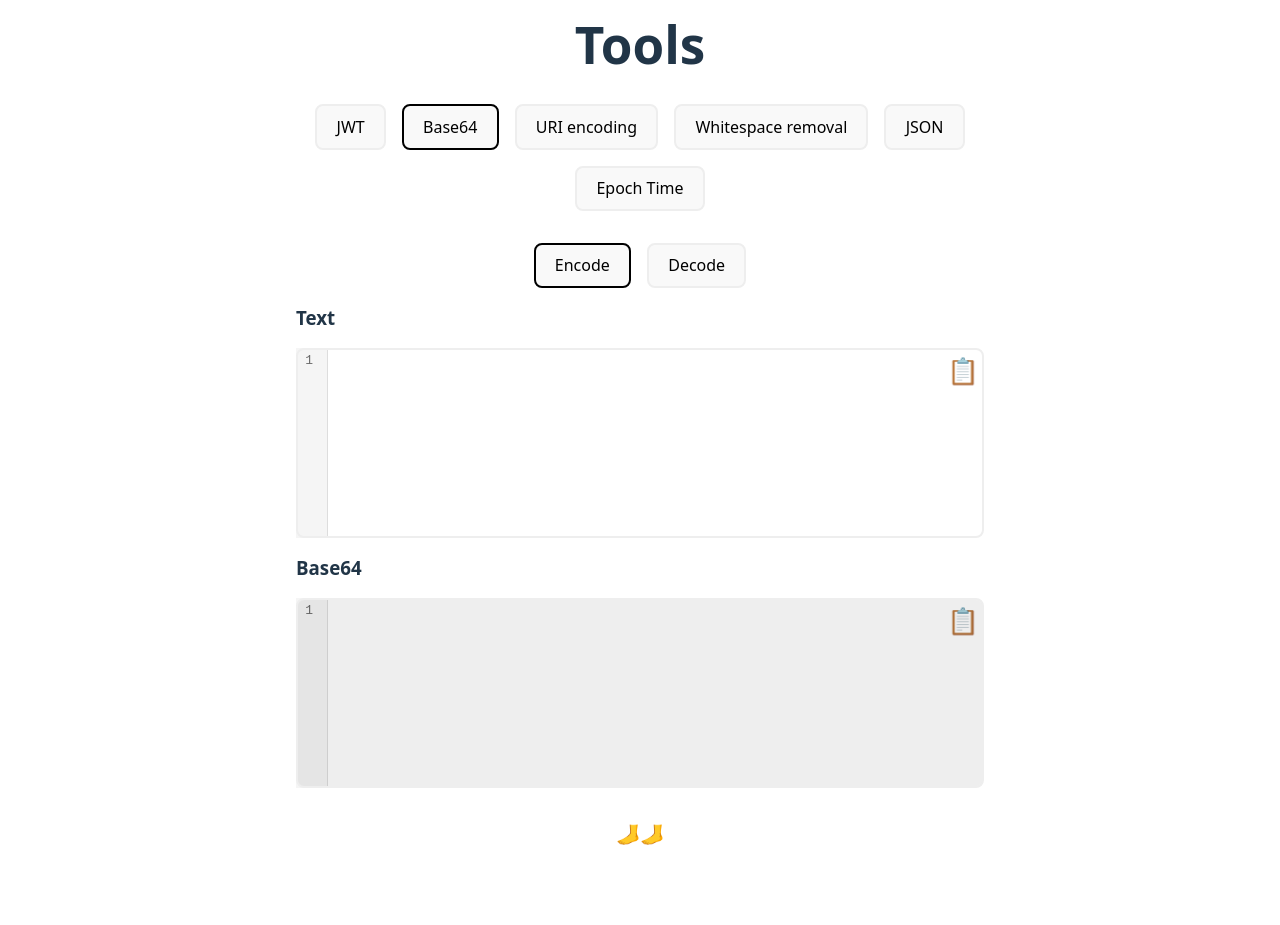
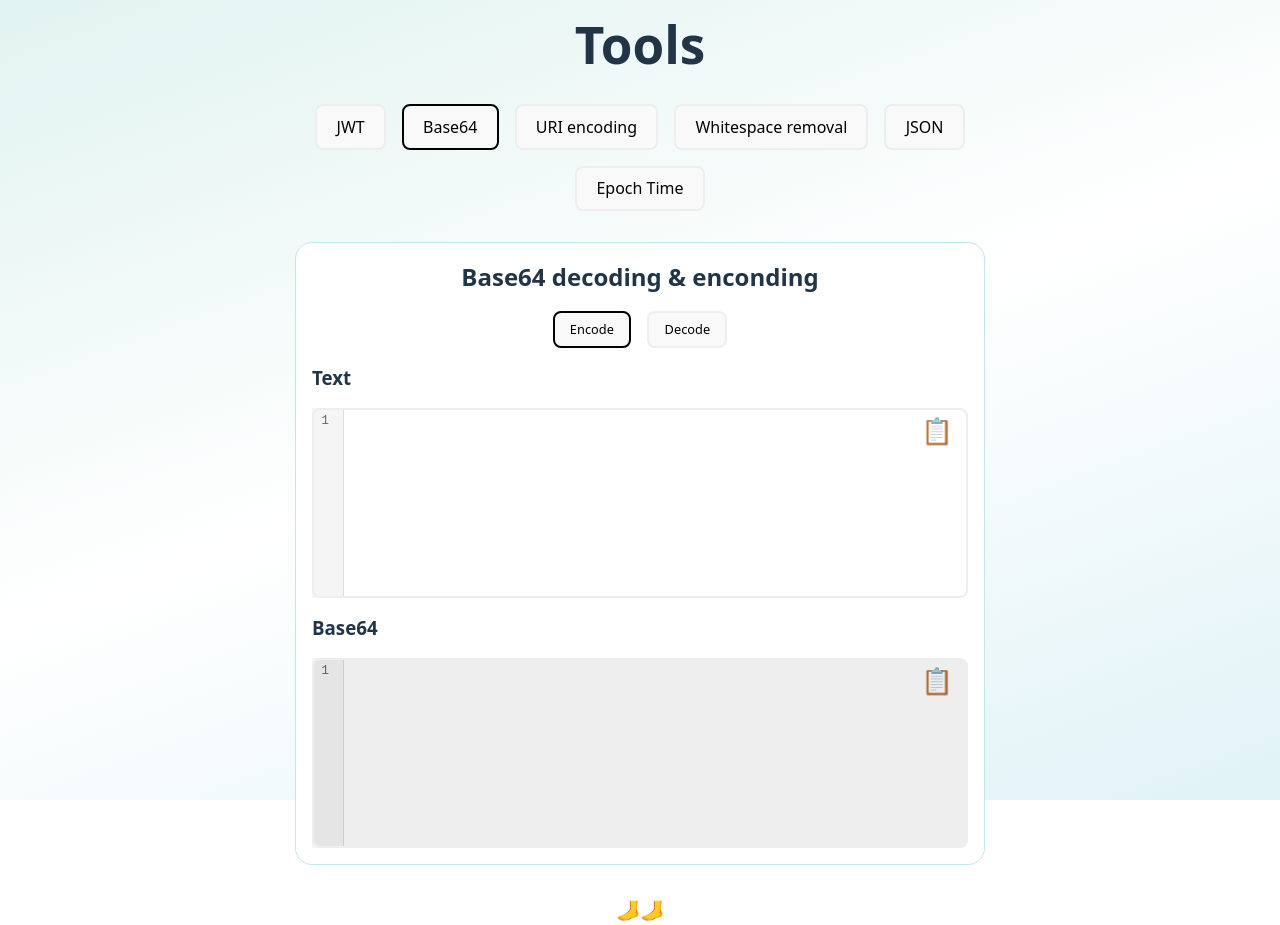
Before and after one commit to missivaeak/mie-tools, a React (Vite) app: page / in a window 1280 px wide. Both pictures are taken after a click on the button "Base64". Before the commit the page ends 849 px from the top, so only its background shows below. Built offline with nearby package versions, Linux system fonts and the light colour scheme.

Commit message:
Improve styling

```diff
--- a/src/App.tsx
+++ b/src/App.tsx
@@ -47,6 +47,7 @@ function App() {
       <nav>
         <Toolbar tools={tools} selected={toolKey} onSelection={onSelection} />
       </nav>
+      {/* <hr className="nav-article-bar" /> */}
       <article>
         {tool?.component}
       </article>
--- a/src/app.css
+++ b/src/app.css
@@ -7,6 +7,11 @@
 #root {
   max-width: 1440px;
   margin: 0 auto;
+}
+
+body {
+  background: #833AB4;
+  background: linear-gradient(340deg, oklch(0.95 0.02 213) 0%, oklch(1 0 0) 50%, oklch(0.95 0.02 184) 100%);
 }
 
 main {
@@ -40,6 +45,11 @@ article {
   flex-flow: row wrap;
   gap: 1rem;
   width: 100%;
+
+  background: #ffff;
+  border-radius: 1rem;
+  padding: 1rem;
+  outline: solid 1px oklch(0.9 0.04 213);
 }
 
 section {
@@ -56,3 +66,7 @@ footer {
   margin-top: auto;
   justify-content: center;
 }
+
+.nav-article-bar {
+  width: 100%;
+}
--- a/src/components/input-textarea.css
+++ b/src/components/input-textarea.css
@@ -45,7 +45,7 @@
     font-size: 1.6em;
     position: absolute;
     top: 10px;
-    right: 5px;
+    right: 15px;
     display: flex;
     justify-content: center;
     align-items: center;
--- a/src/components/input-toggle.css
+++ b/src/components/input-toggle.css
@@ -15,6 +15,10 @@
   cursor: pointer;
   transition: border 0.25s;
 
+  &.smaller {
+    font-size: 0.8em;
+  }
+
   &:hover {
     border: solid 2px cornflowerblue;
   }
--- a/src/index.css
+++ b/src/index.css
@@ -49,6 +49,10 @@ button {
   background-color: #f9f9f9;
   cursor: pointer;
   transition: border 0.25s;
+
+  &.smaller {
+    font-size: 0.8em;
+  }
 }
 button:hover {
   border: solid 2px cornflowerblue;
--- a/src/tools/Base64Tool.tsx
+++ b/src/tools/Base64Tool.tsx
@@ -27,7 +27,7 @@ export default function Base64Tool() {
   const [encoding, setEncoding] = useState(storedState.encoding);
   const [mode, setMode] = useState(storedState.mode);
 
-  const updateState = function (update: Partial<Base64State>) {
+  const updateState = function(update: Partial<Base64State>) {
     const keyCallbackMap = {
       readable: setReadable,
       base64: setBase64,
@@ -45,7 +45,7 @@ export default function Base64Tool() {
     localStorage.setItem('base64State', JSON.stringify(storedState));
   }
 
-  const readableToBase64 = function (readable: string) {
+  const readableToBase64 = function(readable: string) {
     const encoder = new TextEncoder();
     const bytes = encoder.encode(readable);
     const text = bytes.reduce((acc, byte) => {
@@ -57,7 +57,7 @@ export default function Base64Tool() {
     return base64;
   }
 
-  const base64ToReadable = function (base64: string) {
+  const base64ToReadable = function(base64: string) {
     const text = atob(base64);
     const length = text.length;
     const bytes = new Uint8Array(length);
@@ -70,12 +70,12 @@ export default function Base64Tool() {
     return readable;
   }
 
-  const updateReadable = function (readable: string) {
+  const updateReadable = function(readable: string) {
     const base64 = readableToBase64(readable);
     updateState({ readable, base64 });
   }
 
-  const updateBase64 = function (base64: string) {
+  const updateBase64 = function(base64: string) {
     const readable = base64ToReadable(base64);
     updateState({ base64, readable });
   }
@@ -92,14 +92,17 @@ export default function Base64Tool() {
   //   }
   // }
 
-  const updateMode = function (mode: Base64Mode) {
+  const updateMode = function(mode: Base64Mode) {
     updateState({ mode });
   }
 
   return <>
     <section>
-      <button className={mode === 'encode' ? 'active' : ''} onClick={() => updateMode('encode')} >Encode</button>
-      <button className={mode === 'decode' ? 'active' : ''} onClick={() => updateMode('decode')} >Decode</button>
+      <h2>Base64 decoding & enconding</h2>
+    </section>
+    <section>
+      <button className={`smaller ${mode === 'encode' ? 'active' : ''}`} onClick={() => updateMode('encode')} >Encode</button>
+      <button className={`smaller ${mode === 'decode' ? 'active' : ''}`} onClick={() => updateMode('decode')} >Decode</button>
     </section >
     <h3>Text</h3>
     <InputTextarea
--- a/src/tools/EpochTool.tsx
+++ b/src/tools/EpochTool.tsx
@@ -207,14 +207,17 @@ export default function EpochTool() {
   };
 
   return <>
-    <h2>Epoch timestamp</h2>
+    <section>
+      <h2>Epoch Time and date time conversion</h2>
+    </section>
+    <h3>Timestamp</h3>
     <section>
       <InputText
         value={timestamp}
         onChange={updateTimestamp}
       />
     </section>
-    <h2>Date-time picker</h2>
+    <h3>Date-time picker</h3>
     <section>
       <span>Year</span>
       <InputText
@@ -241,14 +244,14 @@ export default function EpochTool() {
         onChange={(time) => updatePicker({ time })}
       />
     </section>
-    <h2>Date-time string</h2>
+    <h3>Date-time string</h3>
     <section>
       <InputText
         value={dateTimeString}
         onChange={updateDateTimeString}
       />
     </section>
-    <h2>Settings</h2>
+    <h3>Settings</h3>
     <section>
       <span>Precision</span>
       <InputSelect options={precisions} value={precision} onChange={updatePrecision} />
--- a/src/tools/JsonTool.tsx
+++ b/src/tools/JsonTool.tsx
@@ -25,7 +25,7 @@ export default function JsonTool() {
   const [mode, setMode] = useState(storedState.mode);
   const [valid, setValid] = useState(storedState.valid);
 
-  const updateState = function (update: Partial<JsonToolState>) {
+  const updateState = function(update: Partial<JsonToolState>) {
     const keyCallbackMap = {
       json: setJson,
       jsObject: setJsObject,
@@ -43,15 +43,15 @@ export default function JsonTool() {
     localStorage.setItem('jsonState', JSON.stringify(storedState));
   }
 
-  const jsObjectToJson = function (jsObject: string) {
+  const jsObjectToJson = function(jsObject: string) {
     return JSON.stringify(eval(`(${jsObject})`));
   }
 
-  const jsonToJsObject = function (json: string) {
+  const jsonToJsObject = function(json: string) {
     return prettyPrint(JSON.parse(json));
   }
 
-  const updateJson = function (json: string) {
+  const updateJson = function(json: string) {
     try {
       const jsObject = jsonToJsObject(json);
       updateState({ json, jsObject, valid: true });
@@ -61,7 +61,7 @@ export default function JsonTool() {
     }
   }
 
-  const updateJsObject = function (jsObject: string) {
+  const updateJsObject = function(jsObject: string) {
     try {
       const json = jsObjectToJson(jsObject);
       updateState({ json, jsObject, valid: true });
@@ -71,11 +71,14 @@ export default function JsonTool() {
     }
   }
 
-  const updateMode = function (mode: JsonMode) {
+  const updateMode = function(mode: JsonMode) {
     updateState({ mode });
   }
 
   return <>
+    <section>
+      <h2>JSON/Javascript object conversion</h2>
+    </section>
     <section>
       <button className={mode === 'parse' ? 'active' : ''} onClick={() => updateMode('parse')} >Parse</button>
       <button className={mode === 'stringify' ? 'active' : ''} onClick={() => updateMode('stringify')} >Stringify</button>
--- a/src/tools/UriTool.tsx
+++ b/src/tools/UriTool.tsx
@@ -24,7 +24,7 @@ export default function UriTool() {
   const [encoding, setEncoding] = useState(storedState.encoding);
   const [mode, setMode] = useState(storedState.mode);
 
-  const updateState = function (update: Partial<UriState>) {
+  const updateState = function(update: Partial<UriState>) {
     const keyCallbackMap = {
       readable: setReadable,
       uriEncoded: setUriEncoded,
@@ -42,7 +42,7 @@ export default function UriTool() {
     localStorage.setItem('uriState', JSON.stringify(storedState));
   }
 
-  const updateReadable = function (readable: string) {
+  const updateReadable = function(readable: string) {
     if (encoding === 'component') {
       const uriEncoded = encodeURIComponent(readable);
       updateState({ uriEncoded, readable });
@@ -54,7 +54,7 @@ export default function UriTool() {
     }
   }
 
-  const updateUriEncoded = function (uriEncoded: string) {
+  const updateUriEncoded = function(uriEncoded: string) {
     if (mode === 'decode') {
       if (encoding === 'component') {
         const readable = decodeURIComponent(uriEncoded);
@@ -80,7 +80,7 @@ export default function UriTool() {
     }
   }
 
-  const updateEncoding = function (encoding: UriEncoding) {
+  const updateEncoding = function(encoding: UriEncoding) {
     if (mode === 'decode') {
       if (encoding === 'component') {
         const readable = decodeURIComponent(uriEncoded);
@@ -106,17 +106,20 @@ export default function UriTool() {
     }
   }
 
-  const updateMode = function (mode: UriToolMode) {
+  const updateMode = function(mode: UriToolMode) {
     updateState({ mode })
   }
 
   return <>
     <section>
-      <button className={encoding === 'component' ? 'active' : ''} onClick={() => updateEncoding('component')} >Component</button>
-      <button className={encoding === 'regular' ? 'active' : ''} onClick={() => updateEncoding('regular')} >Regular</button>
+      <h2>URI encoding & decoding</h2>
+    </section>
+    <section>
+      <button className={`smaller ${encoding === 'component' ? 'active' : ''}`} onClick={() => updateEncoding('component')} >Component</button>
+      <button className={`smaller ${encoding === 'regular' ? 'active' : ''}`} onClick={() => updateEncoding('regular')} >Regular</button>
       |
-      <button className={mode === 'encode' ? 'active' : ''} onClick={() => updateMode('encode')} >Encode</button>
-      <button className={mode === 'decode' ? 'active' : ''} onClick={() => updateMode('decode')} >Decode</button>
+      <button className={`smaller ${mode === 'encode' ? 'active' : ''}`} onClick={() => updateMode('encode')} >Encode</button>
+      <button className={`smaller ${mode === 'decode' ? 'active' : ''}`} onClick={() => updateMode('decode')} >Decode</button>
     </section >
     <h3>Text</h3>
     <InputTextarea
--- a/src/tools/WhitespaceTool.tsx
+++ b/src/tools/WhitespaceTool.tsx
@@ -28,7 +28,7 @@ export default function WhitespaceTool() {
   if (tabs) output = output.replace(/\t/g, '');
   if (newline) output = output.replace(/[\r\n\f\v]/g, '');
 
-  const updateState = function (update: Partial<UriState>) {
+  const updateState = function(update: Partial<UriState>) {
     const keyCallbackMap = {
       input: setInput,
       spaces: setSpaces,
@@ -46,27 +46,30 @@ export default function WhitespaceTool() {
     localStorage.setItem('whitespaceState', JSON.stringify(storedState));
   }
 
-  const updateInput = function (input: string) {
+  const updateInput = function(input: string) {
     updateState({ input });
   }
 
-  const toggleSpaces = function () {
+  const toggleSpaces = function() {
     updateState({ spaces: !spaces })
   }
 
-  const toggleTabs = function () {
+  const toggleTabs = function() {
     updateState({ tabs: !tabs })
   }
 
-  const toggleNewline = function () {
+  const toggleNewline = function() {
     updateState({ newline: !newline })
   }
 
   return <>
     <section>
-      <InputToggle value={spaces} onToggle={toggleSpaces} label="Spaces" />
-      <InputToggle value={tabs} onToggle={toggleTabs} label="Tabs" />
-      <InputToggle value={newline} onToggle={toggleNewline} label="Newlines" />
+      <h2>Whitespace removal</h2>
+    </section>
+    <section>
+      <InputToggle className="smaller" value={spaces} onToggle={toggleSpaces} label="Spaces" />
+      <InputToggle className="smaller" value={tabs} onToggle={toggleTabs} label="Tabs" />
+      <InputToggle className="smaller" value={newline} onToggle={toggleNewline} label="Newlines" />
     </section >
     <h3>Text</h3>
     <InputTextarea
```
Also changed, not shown: src/tools/JwtTool.tsx (+11 -8 lines).
